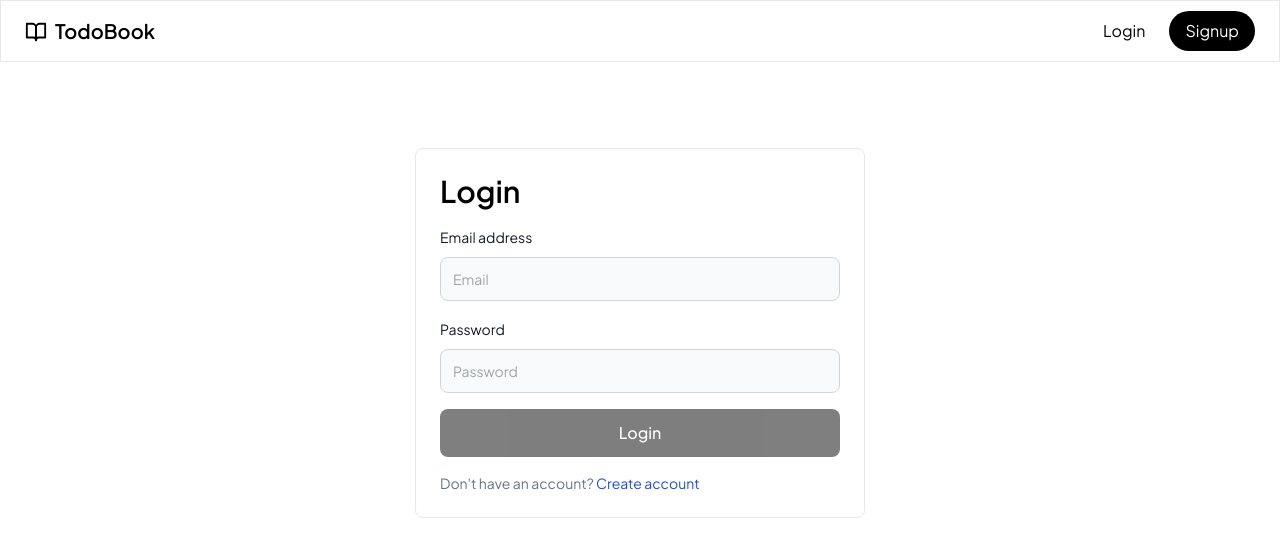
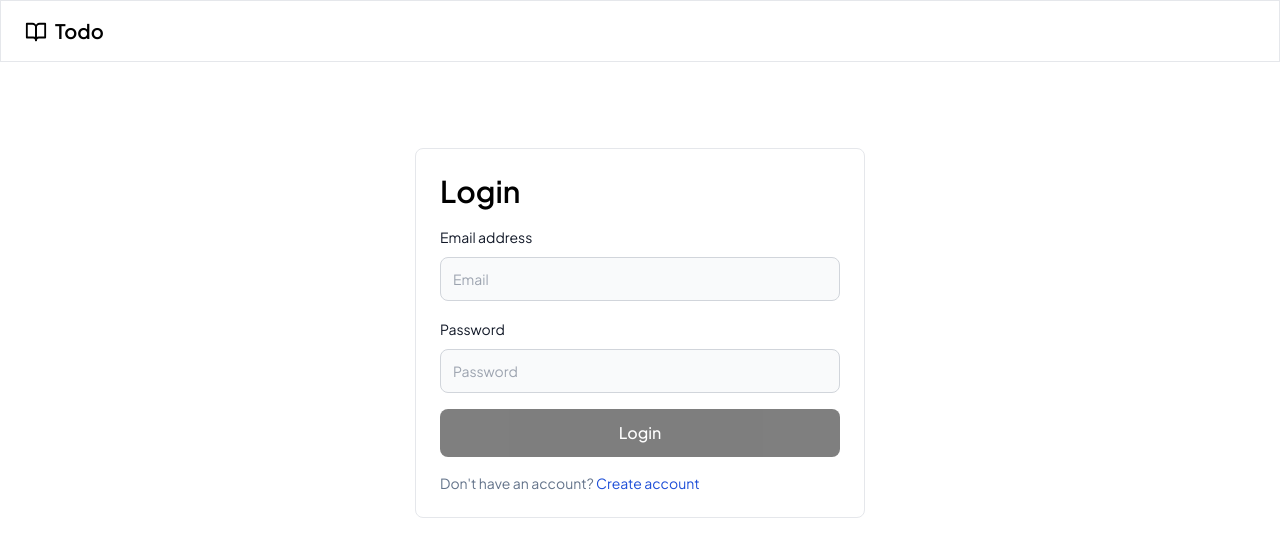
Before and after one commit to amansoon/todo-client, a React (Create React App) app: page /login in a window 1280 px wide. Shown: the top 556 px of the page. Built offline with nearby package versions, Linux system fonts and the light colour scheme.

Commit message:
remove profile icon

```diff
--- a/src/components/Navbar.tsx
+++ b/src/components/Navbar.tsx
@@ -21,41 +21,8 @@ function Navbar() {
                 <div>
                     <Link to='/' className='text-xl font-semibold inline-flex items-center'>
                         <span className='inline-block mt-1.5 mr-2'> <BookOpen size={22} /> </span>
-                        <span className='mt-1 mr-2 hidden sm:inline-block'> TodoBook </span>
+                        <span className='mt-1 mr-2 hidden sm:inline-block'> Todo </span>
                     </Link>
-                </div>
-                <div className="flex items-center ml-auto">
-                    {user !== null ? (
-                        <Popover
-                            isOpen={isPopoverOpen}
-                            padding={20}
-                            onClickOutside={() => setPopoverOpen(false)}
-                            positions={['bottom', 'right']}
-                            content={<UserMenu setPopoverOpen={setPopoverOpen} />}
-
-                        >
-                            <button
-                                className='h-[40px] w-[40px] min-w-[40px] rounded-full bg-orange-100 text-orange-700 flex justify-center items-center'
-                                onClick={() => setPopoverOpen(!isPopoverOpen)}>
-                                {user.name.charAt(0).toUpperCase()}
-                            </button>
-                        </Popover>
-                    ) : (
-                        <>
-                            <Link
-                                to='/login'
-                                className="mr-4 md:mr-6"
-                            >
-                                Login
-                            </Link>
-                            <Link
-                                to='/signup'
-                                className="px-4 pt-3 pb-3 rounded-full bg-black text-white leading-none"
-                            >
-                                Signup
-                            </Link>
-                        </>
-                    )}
                 </div>
             </div>
         </div>
--- a/src/pages/Todo.tsx
+++ b/src/pages/Todo.tsx
@@ -213,12 +213,12 @@ function Todo({ }: Props) {
               <button className="px-4 py-2.5 bg-black text-white leading-none rounded-full"> {updateIndex === null ? 'Add' : 'Update'} </button>
             </form>
           </div>
-          <div className="">
+          <div className="p-4 border border-slate-300 rounded-lg">
             {todos.length > 0 ? (
               <ul className="flex flex-col gap-3">
                 {todos.map(({ text }, index) => (
                   <li className={`group relative flex items-center py-3.5 px-4 bg-slate-100 rounded-lg overflow-hidden outline ${updateIndex === index ? "outline-3 outline-green-200 bg-green-50" : "outline-1 outline-slate-300"}`} key={index}>
-                    <div className={'w-full line-clamp-1'}> {text} </div>
+                    <div className={'w-full line-clamp-1 text-center'}> {text} </div>
                     <div className="absolute right-0 rounded-lg p-2 bg-white border border-white flex items-center opacity-0 group-hover:opacity-100">
                       <button className="p-2 rounded-lg text-slate-500 border border-transparent hover:bg-orange-50 hover:text-orange-600 hover:border-orange-200" onClick={() => handleEdit(index)} > <Edit2 size={16} strokeWidth={1.5} /> </button>
                       <button className="p-2 rounded-lg text-slate-500 border border-transparent hover:bg-red-50 hover:text-red-600 hover:border-red-200" onClick={() => handleDelete(index)}  > <Trash size={16} strokeWidth={1.5} /> </button>
```
